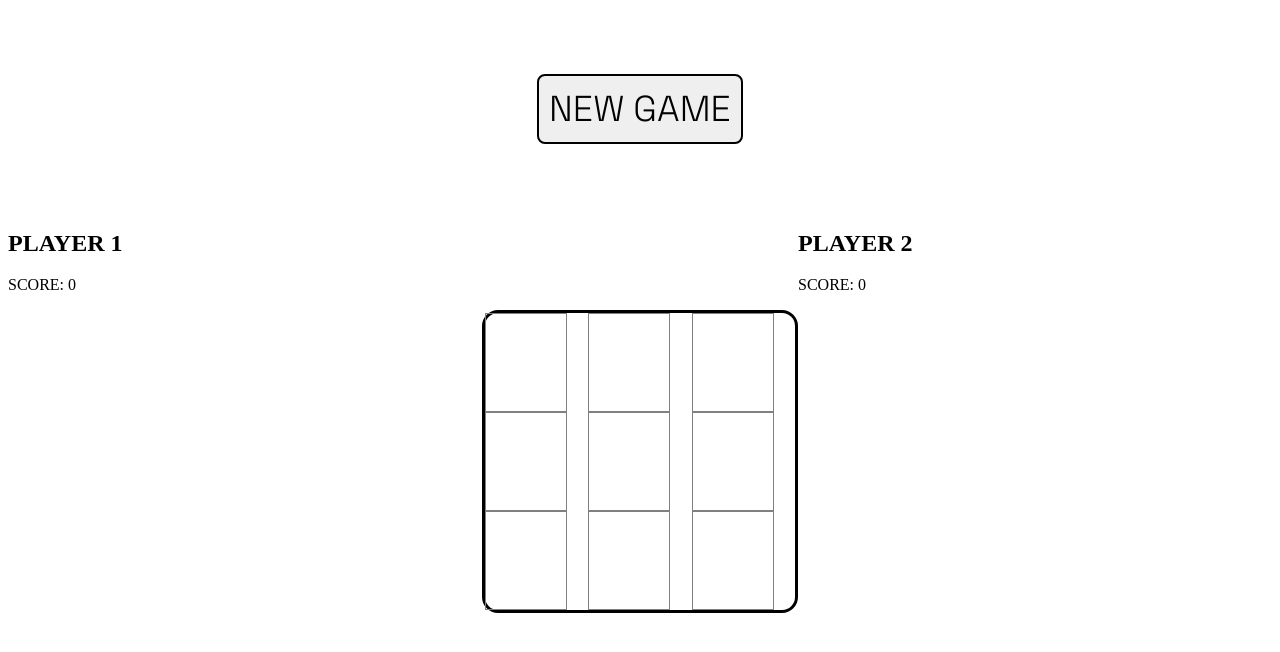
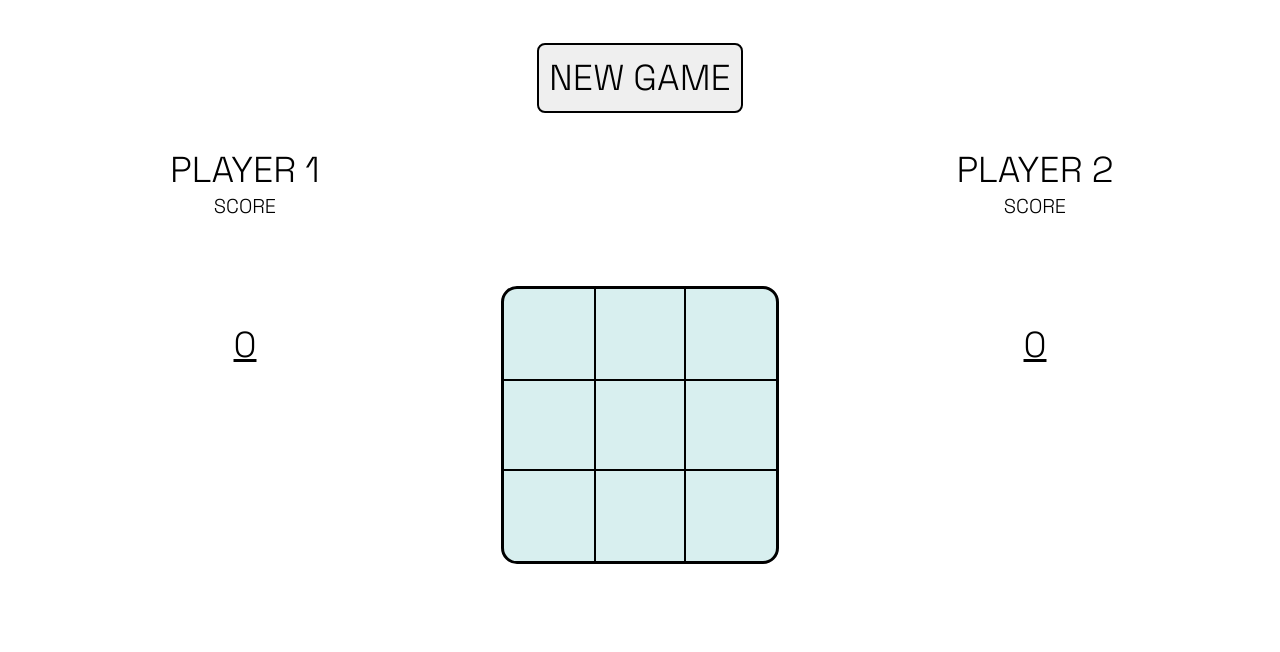
Before and after one commit to plmn95/tic-tac-toe, a plain HTML site: page index.html in a window 1280 px wide. Drawn offline with Linux system fonts and the light colour scheme.

Commit message:
fully functional

```diff
--- a/script.js
+++ b/script.js
@@ -149,13 +149,16 @@ const displayController = (function() {
 
         const container = document.querySelector('.container')
 
+        const divTop = document.createElement('div')
+        divTop.classList.add('divTop')
+        container.appendChild(divTop)
         const btnNew = document.createElement('button')
         btnNew.classList.add('btnNew')
         btnNew.innerText = "NEW GAME"
         btnNew.addEventListener('click', () => {
             gameController.newGame()
         })
-        container.appendChild(btnNew)
+        divTop.appendChild(btnNew)
 
         const player1Div = document.createElement('div')
         player1Div.classList.add('player1Div')
@@ -165,9 +168,16 @@ const displayController = (function() {
         player1Title.innerText = "PLAYER 1"
         player1Div.appendChild(player1Title)
         const score1Text = document.createElement('p')
-        score1Text.classList.add('pScore1')
-        score1Text.innerText = 'SCORE: 0'
+        score1Text.innerText = 'SCORE'
+        score1Text.classList.add('score1Text')
         player1Div.appendChild(score1Text)
+        const pScore1Div = document.createElement('div')
+        pScore1Div.classList.add('pScore1Div')
+        container.appendChild(pScore1Div)
+        const pScore1 = document.createElement('p')
+        pScore1.classList.add('pScore1')
+        pScore1.innerText = '0'
+        pScore1Div.appendChild(pScore1)
 
         const player2Div = document.createElement('div')
         player2Div.classList.add('player2Div')
@@ -177,13 +187,23 @@ const displayController = (function() {
         player2Title.innerText = 'PLAYER 2'
         player2Div.appendChild(player2Title)
         const score2Text = document.createElement('p')
-        score2Text.classList.add('pScore2')
-        score2Text.innerText = 'SCORE: 0'
+        score2Text.innerText = 'SCORE'
+        score2Text.classList.add('score2Text')
         player2Div.appendChild(score2Text)
+        const pScore2Div = document.createElement('div')
+        pScore2Div.classList.add('pScore2Div')
+        container.appendChild(pScore2Div)
+        const pScore2 = document.createElement('p')
+        pScore2.classList.add('pScore2')
+        pScore2.innerText = '0'
+        pScore2Div.appendChild(pScore2)
 
+        const divGameboard = document.createElement('div')
+        divGameboard.classList.add('divGameboard')
+        container.appendChild(divGameboard)
         const gameboardDiv = document.createElement('div')
         gameboardDiv.classList.add('gameboardDiv')
-        container.appendChild(gameboardDiv)
+        divGameboard.appendChild(gameboardDiv)
         gameboard.board.forEach((e, i) => {
             let div = document.createElement('div')
             div.classList.add('boardSpace')
@@ -203,11 +223,11 @@ const displayController = (function() {
         switch (who) {
             case 'player':
                 paragraph = document.querySelector('.pScore1')
-                paragraph.innerText = `SCORE: ${score}`
+                paragraph.innerText = `${score}`
                 break;
             case 'computer':
                 paragraph = document.querySelector('.pScore2')
-                paragraph.innerText = `SCORE: ${score}`
+                paragraph.innerText = `${score}`
                 break;
         }
     }
--- a/style.css
+++ b/style.css
@@ -1,10 +1,16 @@
 .container {
     display: grid;
-    grid-template: 2fr 1fr 3fr / 1.5fr 1fr 1.5fr
+    grid-template: 1fr 1fr 2fr / 1.5fr 1fr 1.5fr
+}
+
+.divTop {
+    grid-column: 2 / 3;
+    display: flex;
+    align-items: center;
+    justify-content: center;
 }
 
 .btnNew {
-    grid-column: 2 / 3;
     margin: auto;
     font-family: 'Space Grotesk', serif;
     font-weight: 300;
@@ -17,11 +23,60 @@
 .player1Div {
     grid-column: 1 / 2;
     grid-row: 2 / 3;
+    display: flex;
+    flex-direction: column;
+    align-items: center;
+}
+
+.player1Title, .player2Title {
+    font-family: 'Space Grotesk', serif;
+    font-weight: 300;
+    font-size: 36px;
+    margin: 0;
+}
+
+.score1Text, .score2Text {
+    font-family: 'Space Grotesk', serif;
+    font-weight: 300;
+    font-size: 20px;
+    margin: 0;
+}
+
+.pScore1, .pScore2 {
+    font-family: 'Space Grotesk', serif;
+    font-weight: 300;
+    font-size: 36px;
+    text-decoration: underline;
+}
+
+.pScore1Div {
+    grid-column: 1 / 2;
+    grid-row: 3 / 4;
+    display: flex;
+    justify-content: center;
 }
 
 .player2Div {
     grid-column: 3 / 4;
     grid-row: 2 / 3;
+    display: flex;
+    flex-direction: column;
+    align-items: center;
+}
+
+.pScore2Div {
+    grid-column: 3 / 4;
+    grid-row: 3 / 4;
+    display: flex;
+    justify-content: center;
+}
+
+.divGameboard {
+    grid-column: 2 / 3;
+    grid-row: 3 / 4;
+    display: flex;
+    justify-content: center;
+    align-items: center;
 }
 
 .gameboardDiv {
@@ -31,11 +86,15 @@
     grid-template: 1fr 1fr 1fr / 1fr 1fr 1fr;
     border: 3px solid black;
     border-radius: 16px;
+    background-color: #D8EFEF;
+    width: 17rem;
+    height: 17rem;
 }
 
 .boardSpace {
-    width: 5rem;
-    border: 1px solid grey;
+    display: flex;
+    justify-content: center;
+    border: 1px solid black;
 }
 
 .boardSpace img {
@@ -45,69 +104,42 @@
     width: 4rem;
 }
 
-#square1 {
-    outline-top: 1px solid green;
+/* unique square borders styling */
+
+#square0 {
+    border-top-style: none;
+    border-left-style: none;
 }
 
-/* unique square borders styling */
-/*
-
-
-#square0 {
-    border-top: 2px solid black;
-    border-left: 2px solid black;
-    border-top-left-radius: 16px;
+#square1 {
+    border-top-style: none;
 }
 
 #square2 {
-    border-top: 2px solid black;
-    border-right: 2px solid black;
-    border-top-right-radius: 16px;
+    border-top-style: none;
+    border-right-style: none;
+}
+
+#square3 {
+    border-left-style: none;
+}
+
+#square5 {
+    border-right-style: none;
 }
 
 #square6 {
-    border-bottom: 2px solid black;
-    border-left: 2px solid black;
-    border-bottom-left-radius: 16px;
+    border-left-style: none;
+    border-bottom-style: none;
+}
+
+#square7 {
+    border-bottom-style: none;
 }
 
 #square8 {
-    border-bottom: 2px solid black;
-    border-right: 2px solid black;
-    border-bottom-right-radius: 16px;
-}
-
-#square1 {
-    border-top: 2px solid black;
-    border-left: 2px solid black;
-    border-right: 2px solid black;
-}
-
-#square3 {
-    border-top: 2px solid black;
-    border-bottom: 2px solid black;
-    border-left: 2px solid black;
-}
-
-#square4 {
-    border-top: 2px solid black;
-    border-bottom: 2px solid black;
-    border-left: 2px solid black;
-    border-right: 2px solid black;
-}
-
-#square5 {
-    border-top: 2px solid black;
-    border-right: 2px solid black;
-    border-bottom: 2px solid black;
-}
-
-#square7 {
-    border-bottom: 2px solid black;
-    border-left: 2px solid black;
-    border-right: 2px solid black;
+    border-bottom-style: none;
+    border-right-style: none;
 }
 
 /* end of unique square borders styling */
-
-*/
```
